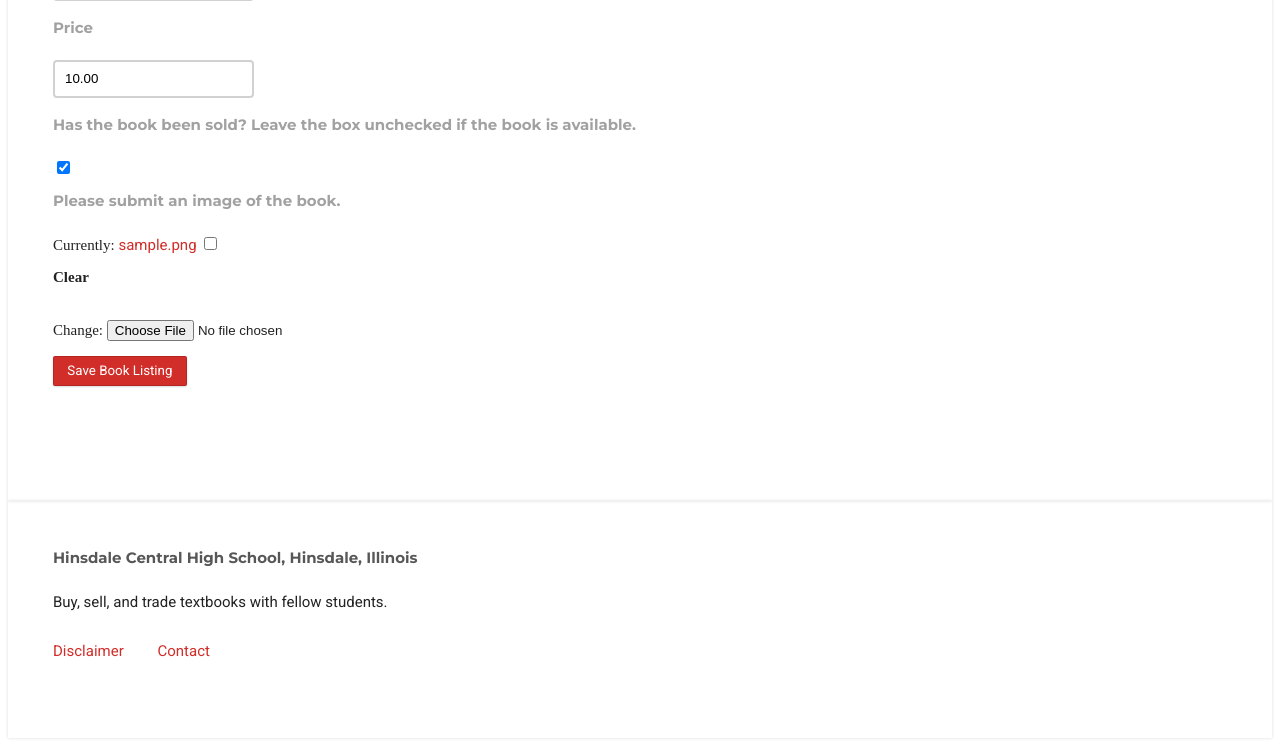
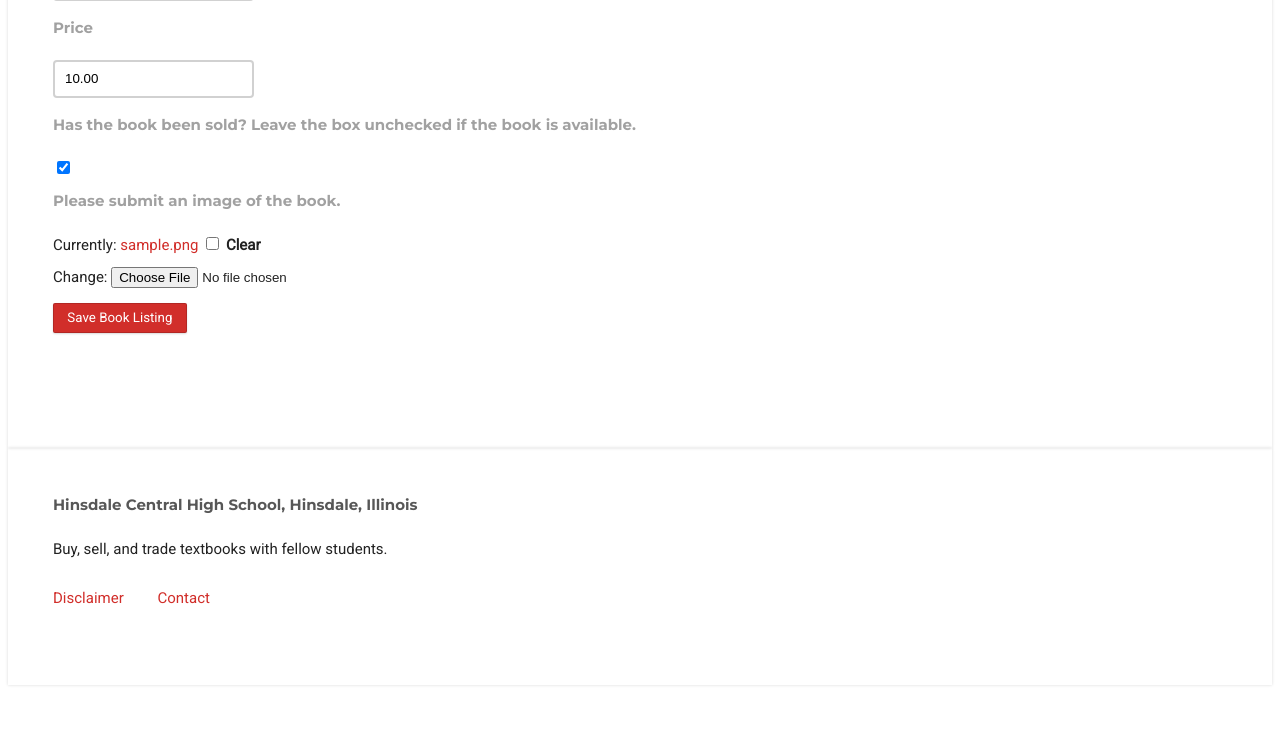
Before and after one commit to somair/hc_book_swap, a Django app: page /book/1/edit in a window 1280 px wide. Shown: the part 826-1572 px from the top of the page. After the commit the page ends 1512 px from the top, so only its background shows below. Run offline with Django 3.2, Linux system fonts and the light colour scheme; a user stored in the database is signed in; tables that the repository leaves empty hold one stand-in row (values such as "Sample post"); parts of the project's set-up code (start-up, migrations or seed data) failed here and were passed over.

Commit message:
forms: Fix clear image label placement

```diff
--- a/static/css/style.css
+++ b/static/css/style.css
@@ -25,7 +25,7 @@ a {
     color: #D12E2A;
     text-decoration: underline; }
 
-p, a, span, input[type=submit], li, strong, button {
+p, a, span, input[type=submit], li, strong, button, form {
   font-family: "Roboto", Arial, sans-serif !important; }
 
 p, a, span, input[type=submit], li {
@@ -98,8 +98,8 @@ a.hc-button-disabled {
   text-align: center;
   padding: 2em 2em 2em 2em; }
 
-.hc-form {
-  margin: 0px auto; }
+form.hc-book-form label {
+  display: inline; }
 
 .error-list {
   background: #ecd1d1;
--- a/static/css/style.scss
+++ b/static/css/style.scss
@@ -40,7 +40,7 @@ a{
     text-decoration: underline;
   }
 }
-p, a, span, input[type=submit], li, strong, button{
+p, a, span, input[type=submit], li, strong, button, form{
   font-family: $paragraph-font-family;
 }
 p, a, span, input[type=submit], li{
@@ -131,8 +131,10 @@ a.hc-button-disabled {
 
 // Forms
 
-.hc-form{
-  margin: 0px auto;
+form.hc-book-form{
+  label{
+    display: inline;
+  }
 }
 
 .error-list{
--- a/templates/books/add_book.html
+++ b/templates/books/add_book.html
@@ -9,7 +9,7 @@
         </div>
         <div class="ten columns">
             {% if user.is_authenticated %}
-                <form id="category_form" class="hc-form" method="post" action="/add_book/" enctype='multipart/form-data'>
+                <form class="hc-book-form" method="post" action="/add_book/" enctype='multipart/form-data'>
                     {% csrf_token %}
                     {% for hidden in form.hidden_fields %}
                         {{ hidden }}
--- a/templates/books/edit_book.html
+++ b/templates/books/edit_book.html
@@ -4,7 +4,7 @@
 
 {% block body %}
     <h4 class="secondary-heading">Edit Book</h5>
-        <form id="category_form" method="post" action="{% url 'edit_book' book.id %}" enctype='multipart/form-data'>
+        <form class="hc-book-form" method="post" action="{% url 'edit_book' book.id %}" enctype='multipart/form-data'>
             {% csrf_token %}
             {% for hidden in form.hidden_fields %}
                 {{ hidden }}
```
